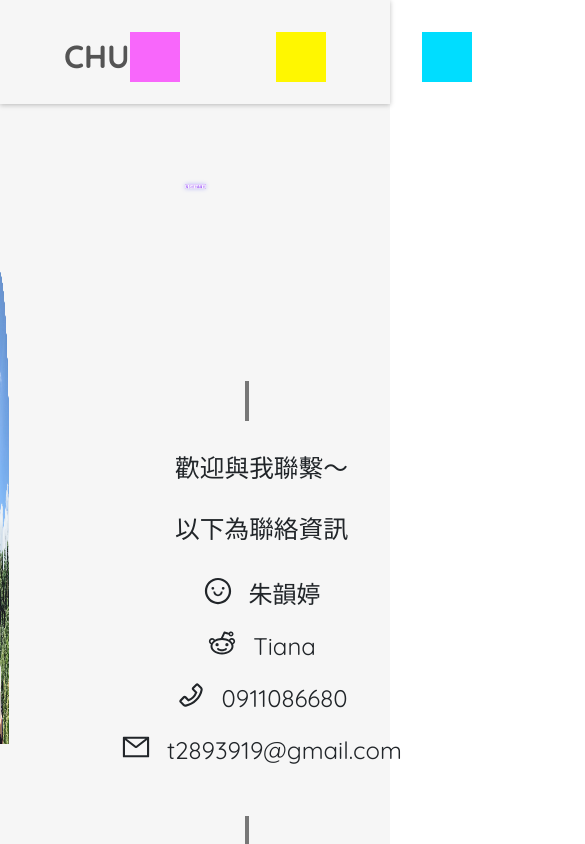
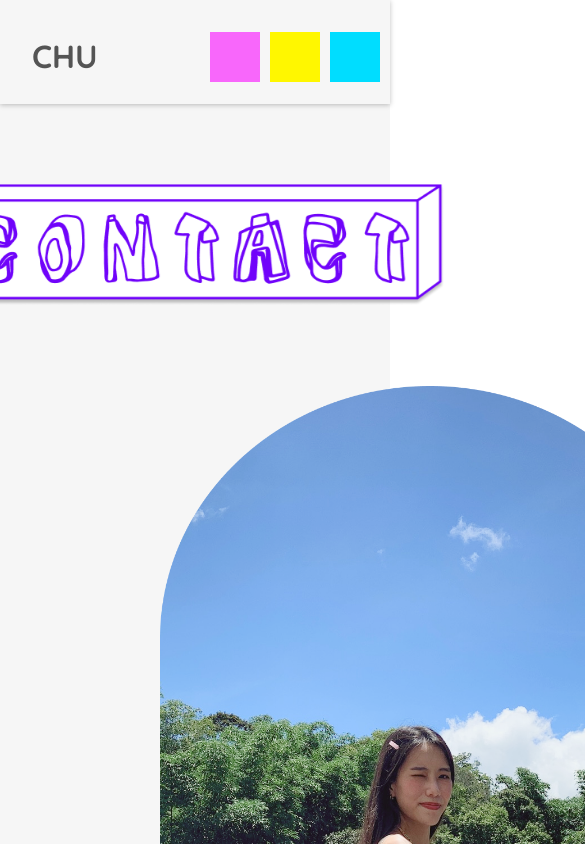
Before and after one commit to marsting/ting, a React (Create React App) app: page /contact in a window 390 px wide. Shown: the top 844 px of the page, 585 px wide, since content can reach past the window. Built offline with nearby package versions, Linux system fonts and the light colour scheme.

Commit message:
製作ＲＷＤ

```diff
--- a/src/App.css
+++ b/src/App.css
@@ -1,4 +1,4 @@
-p, h1, h2, h3,h4,h5,h6 {
+p, h1, h2, h3,h4,h5,h6,div{
   font-family: Quicksand;
 }
 p{
--- a/src/component/Navbar.css
+++ b/src/component/Navbar.css
@@ -31,7 +31,7 @@
     transition: background .2s linear, border-radius .3s ease-in;
 }
 .pinkN:hover{
-    background-image: ;
+
     border-radius: 50%;
     transition: .5s;
     color: #545454;
@@ -60,7 +60,7 @@
 }
 .NBtn{
     display: flex;
-    margin-right: 2rem;
+    /* margin-right: 2rem; */
 
 }
 .titleN{
@@ -77,3 +77,15 @@
     transition: .5s;
 
 }
+@media screen and (max-width:800px) {
+    .mN{
+        width: 60px;
+    }
+    .NBtn{
+        display: flex;
+
+    }
+    .titleN{
+        margin-left: 2rem;
+    }
+}
--- a/src/component/Navbar.js
+++ b/src/component/Navbar.js
@@ -13,9 +13,9 @@ function Navbar (){
             <Link to="/" style={{ textDecoration: 'none' }}>
             <p className='titleN'>CHU</p></Link>
             <div className='NBtn'>
-               <Link to="/Reseume" style={{ textDecoration: 'none' }}><div className='pinkN'><p>RESEUME</p></div></Link>
-               <Link to="/Project" style={{ textDecoration: 'none' }}> <div className='yellowN'><p>PROJECT</p></div></Link>
-               <Link to="/Contact" style={{ textDecoration: 'none' }}> <div className='blueN'><p>CONTACT</p></div></Link>
+               <Link to="/Reseume" style={{ textDecoration: 'none' }} className="mN" ><div className='pinkN'><p>RESEUME</p></div></Link>
+               <Link to="/Project" style={{ textDecoration: 'none' }} className="mN" > <div className='yellowN'><p>PROJECT</p></div></Link>
+               <Link to="/Contact" style={{ textDecoration: 'none' }} className="mN" > <div className='blueN'><p>CONTACT</p></div></Link>
             </div>
         </div>
         </div>
--- a/src/page/Contact.css
+++ b/src/page/Contact.css
@@ -7,32 +7,32 @@
    }
 }
 .Ctitle{
-    width: 30%;
-    margin-left: 35%;
+    width: 500px;
     margin-top: 3rem;
     animation: Cfli 2s infinite ;
+
 }
 
 .cPic{
-    width: 30%;
+    width: 540px;
+    height: 100%;
     margin-right: 7rem;
 }
 .ccontact{
     margin-top: 5rem;
     display: flex;
     justify-content: center;
-
-
 }
 .ccontent{
-    margin-top: 5rem;
-    /* margin-left: 5rem; */
-    /* padding: 0 5rem; */
+
     text-align: center;
+    display: flex;
+   justify-content: center;
+    flex-direction: column;
 }
 .lineS{
     width:8rem;
-    height: 10%;
+    height: 40px;
     border-right: solid rgb(119, 119, 119) 4px;
     margin: 2rem 0rem;
 }
@@ -45,3 +45,24 @@
     padding-left: 1rem;
     font-size: 1.5rem;
 }
+@media screen and (max-width:1000px) {
+
+    .Ptitle{
+        width: 400px;
+    }
+    .ccontact{
+        flex-direction: column;
+    }
+    .lineS{
+        width:15rem;
+        height: 2px;
+        border-top: dotted rgb(119, 119, 119) 4px;
+        margin: 4rem auto;
+    }
+
+}
+@media screen and (max-width: 400px) {
+    .Ptitle{
+        width: 250px;
+    }
+}
--- a/src/page/Contact.js
+++ b/src/page/Contact.js
@@ -10,30 +10,32 @@ function Contact (){
         <>
 
         <div className='Ce'>
+        <div className='title'>
         <img className='Ctitle' src={require('../img/contact.png')} alt="" ></img>
+        </div>
                 <div className='ccontact'>
                     <img className='cPic' src={require('../img/CP.png')} alt="" ></img>
                     <div className='ccontent'>
                         <div className='lineS'></div>
 
-                            <h2>歡迎與我聯繫～</h2>
+                            <h2 className='cc'>歡迎與我聯繫～</h2>
                             <br/>
-                            <h2>以下為聯絡資訊</h2>
+                            <h2 className='cc'>以下為聯絡資訊</h2>
                             <br/>
                                 <div className='info'>
-                                    <AiOutlineSmile size={30}/>
+                                    <AiOutlineSmile size={30} color="#7003FA"/>
                                     <p>朱韻婷</p>
                                 </div>
                                 <div className='info'>
-                                    <AiOutlineReddit size={30}/>
+                                    <AiOutlineReddit size={30} color="#7003FA"/>
                                     <p>Tiana</p>
                                 </div>
                                 <div className='info'>
-                                    <AiOutlinePhone size={30}/>
+                                    <AiOutlinePhone size={30} color="#7003FA"/>
                                     <p>0911086680</p>
                                 </div>
                                 <div className='info'>
-                                <AiOutlineMail size={30}/>
+                                <AiOutlineMail size={30} color="#7003FA"/>
                                    <p>t2893919@gmail.com</p>
                                 </div>
 
--- a/src/page/Project.css
+++ b/src/page/Project.css
@@ -7,13 +7,16 @@
 .bott{
     height: 2rem;
 }
+.title{
+    display: flex;
+    justify-content: center;
+}
 @keyframes Pfli {
     50%{ filter: drop-shadow(2px 2px 10px green);
     }
  }
 .Ptitle{
-    width: 30%;
-    margin-left: 35%;
+    width: 500px;
     margin-top: 3rem;
     animation: Pfli 2s infinite ;
 }
@@ -21,13 +24,10 @@
 .PSelect{
     display: flex;
     justify-content: space-around;
-
-    margin-top: 4rem;
+    margin-top: 5rem;
     margin-left: -5rem;
 }
-.PSelect h2{
-    /* font-weight: bold; */
-}
+
 
 
 /* @keyframes rotation1 {
@@ -71,27 +71,36 @@
 .toptext{
     display: flex;
     justify-content: space-between;
-    width: 400px;
-
+    font-size: 1.2rem;
+    color:#46A64F ;
+    font-weight: bold;
+}
+.btext{
+    font-weight: bold;
+    margin-top: 0.5rem;
+    display: flex;
+   justify-content: center;
+   font-size: 2rem;
+   color:#46A64F ;
 }
 .pBg{
     width: 400px;
     height: 500px;
-    position: absolute;
+    position: relative;
 }
 
 .SLOGO{
     z-index: 2;
     position: absolute;
     width: 320px;
-    margin-top: 4rem;
-    margin-left: 2rem;
+    margin-top: 6rem;
+    margin-left: -22rem;
     transform: scale(1,1);
     transition: all 1s ease-out;
 }
 .BLOGO{
-    margin-top: 6.5rem;
-    margin-left: 3rem;
+    margin-top: 8.5rem;
+    margin-left: -22rem;
     z-index: 2;
     position: absolute;
     width: 300px;
@@ -101,6 +110,11 @@
 .SLOGO:hover,.BLOGO:hover{
     transform: scale(1.1,1.1);
 
+}
+
+.bur{
+    display: flex;
+    flex-direction: row;
 }
 .BurnerT{
  margin-top: 400px;
@@ -202,28 +216,59 @@ gap: 8rem;
     margin-left: 2rem;
 }
 
-@media screen and (max-width: 800px) {
+@media screen and (max-width: 1000px) {
+    .Ptitle{
+        width: 400px;
+    }
+    .PSelect{
+        flex-direction: column;
+        margin-top: 5rem;
+
+    }
     .pBg{
         width: 300px;
-        height: 500px;
-        position: absolute;
+        height: 400px;
+        /* margin-left: 2rem; */
+        position: relative;
+
+
     }
     .SLOGO{
         z-index: 2;
         position: absolute;
         width: 280px;
-        margin-top: 4rem;
-        margin-left: 2rem;
+
+        margin: 0 1rem;
+
         transform: scale(1,1);
         transition: all 1s ease-out;
     }
     .BLOGO{
-        margin-top: 6.5rem;
-        margin-left: 3rem;
+
+        margin: 0 1rem;
         z-index: 2;
         position: absolute;
         width: 280px;
         transform: scale(1,1);
         transition: all 1s ease-out;
     }
+    .allm{
+        width: 300px;
+        display: flex;
+        flex-direction: column;
+        justify-content: center;
+
+    }
+    .pcard{
+        margin: 0 auto;
+        padding-left: 2rem;
+        padding-bottom: 4rem;
+
+    }
+
 }
+@media screen and (max-width: 400px) {
+    .Ptitle{
+        width: 250px;
+    }
+}
--- a/src/page/Project.js
+++ b/src/page/Project.js
@@ -13,12 +13,14 @@ function Project (){
     }
     return(
         <>
-        <div className='container pC'>
-               <Link to="/project" style={{ textDecoration: 'none' }}>
+        <div className='pC'>
+               <Link to="/project" style={{ textDecoration: 'none' }} className="title" >
                <img className='Ptitle' src={require('../img/PROJECT.png')} alt="" ></img>
                </Link>
                 <div className='PSelect'>
-                  <Link to="/project/coffee" style={{ textDecoration: 'none' }} onClick={scroll}>
+                <div className='pcard'>
+
+                  <Link to="/project/coffee" style={{ textDecoration: 'none' }} onClick={scroll} className="allm" >
 
                     {/* <img className='BACKP1' src={require('../img/Star 2.png')} alt="" ></img> */}
                     {/* <img className='BACKP2' src={require('../img/Star 3.png')} alt="" ></img> */}
@@ -28,10 +30,11 @@ function Project (){
                     </div>
                     <img className='pBg' src={require('../img/pBg.png')} alt="" ></img>
                     <img className='SLOGO' src={require('../img/好室咖啡拷貝.png')} alt="" ></img>
-
-                    <h2 className='CoffeeT'>COFFEE HOUSE</h2>
+                    <div className="btext">COFFEE&ensp;HOUSE</div>
                   </Link>
-                  <Link to="/project/burner" style={{ textDecoration: 'none' }}>
+                </div>
+                <div className='pcard'>
+                  <Link to="/project/burner" style={{ textDecoration: 'none' }} className="allm" >
                     {/* <img className='BACKP1' src={require('../img/Star 2.png')} alt="" ></img> */}
 
                     {/* <img className='BACKP2' src={require('../img/Star 3.png')} alt="" ></img> */}
@@ -41,10 +44,12 @@ function Project (){
                     </div>
                     <img className='pBg' src={require('../img/pBg.png')} alt="" ></img>
                     <img className='BLOGO' src={require('../img/burner.png')} alt="" ></img>
+                    <div className="btext">BURNER</div>
 
-                    <h2 className='BurnerT'>BURNER</h2>
                   </Link>
-                </div>
+                 </div>
+
+                  </div>
                   <div className='bott'></div>
 
 
--- a/src/page/Reseume.css
+++ b/src/page/Reseume.css
@@ -1,6 +1,9 @@
 .Re{
     margin:2rem 10rem;
 
+}
+h3{
+    color: #BA2115;
 }
 @keyframes Rfli {
     50%{ filter: drop-shadow(2px 2px 10px Red);
```
